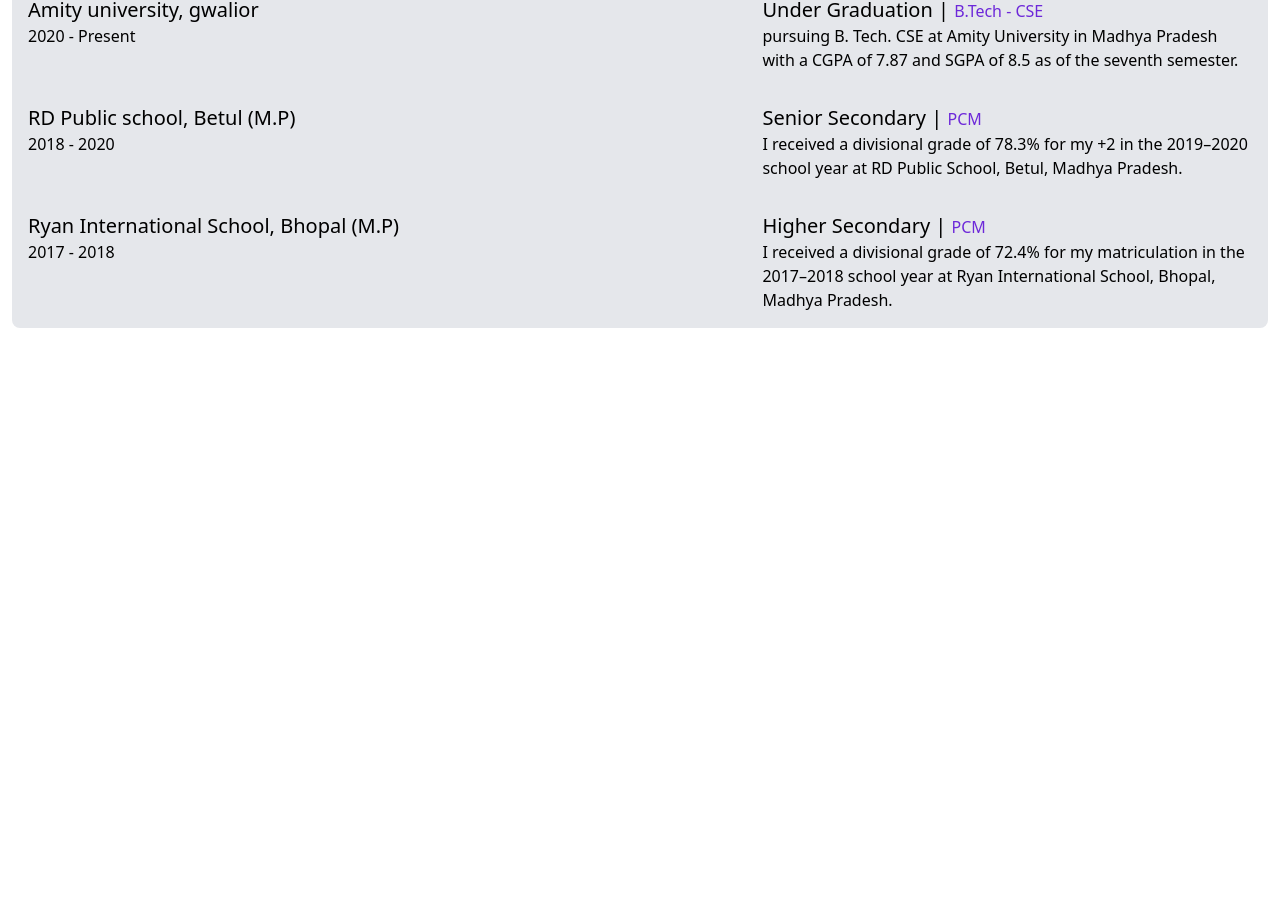
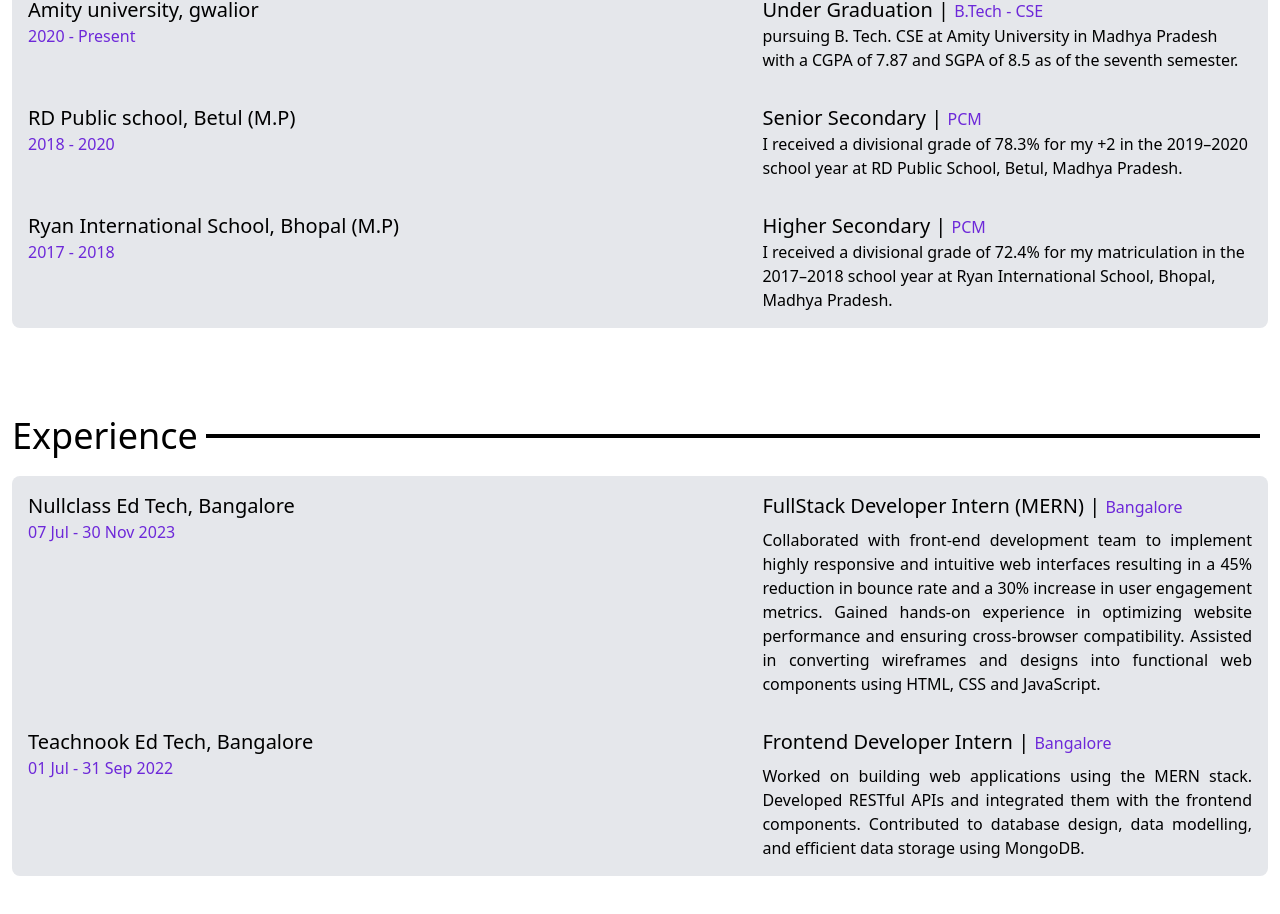
Before and after one commit to Rutuza/Vite-Portfolio, a React (Vite) app: page / in a window 1280 px wide. Shown: the part 914-1828 px from the top of the page. Before the commit the page ends 1242 px from the top, so only its background shows below. Built offline with nearby package versions, Linux system fonts and the light colour scheme.

Commit message:
experience section made

```diff
--- a/src/pages/About.jsx
+++ b/src/pages/About.jsx
@@ -79,8 +79,8 @@
 {/* Education section */}
 
       <section className="mt-20">
-        <div className="flex justify-center items-center">
-          <div className="text-4xl font-medium">Education</div>
+        <div className="flex items-center">
+          <div className="text-4xl font-medium text-left">Education</div>
           <div className="mx-2 w-full h-0 border-2 border-black"></div>
         </div>
 
@@ -91,7 +91,7 @@
           <div className="p-4 flex justify-between"> {/* amity*/}
             <div className="font-medium">
               <div className="text-xl">Amity university, gwalior</div>
-              <div className="year">2020 - Present</div>
+              <div className="text-violet-700">2020 - Present</div>
             </div>
             <div className="w-2/5">
               <div className="text-xl font-medium">
@@ -108,7 +108,7 @@
           <div className="p-4 flex justify-between">  {/* rd */}
             <div className="font-medium">
               <div className="text-xl">RD Public school, Betul (M.P)</div>
-              <div className="year">2018 - 2020</div>
+              <div className="text-violet-700">2018 - 2020</div>
             </div>
             <div className="w-2/5">
               <div className="text-xl font-medium">
@@ -125,7 +125,7 @@
           <div className="p-4 flex justify-between">  {/* ryan */}
             <div className="font-medium">
               <div className="text-xl">Ryan International School, Bhopal (M.P)</div>
-              <div className="year">2017 - 2018</div>
+              <div className="text-violet-700">2017 - 2018</div>
             </div>
             <div className="w-2/5">
               <div className="text-xl font-medium">
@@ -143,6 +143,56 @@
 
       {/* Experience section */}
 
+      <section className="mt-10 py-12">
+      <div className="flex items-center">
+          <div className="text-4xl font-medium text-left">Experience</div>
+          <div className="mx-2 w-full h-0 border-2 border-black"></div>
+        </div>
+
+        <div className="mt-5 bg-gray-200 rounded-lg "> {/* container*/}
+
+          <div className="p-4 flex justify-between"> {/* MERN internship*/}
+            <div className="font-medium">
+              <div className="text-xl">Nullclass Ed Tech, Bangalore</div>
+              <div className="text-violet-700">07 Jul - 30 Nov 2023</div>
+            </div>
+            <div className="w-2/5">
+              <div className="text-xl font-medium">
+                FullStack Developer Intern (MERN) | <span className="text-violet-700 text-base">Bangalore</span>
+              </div>
+              <div className="text-justify mt-2">
+              Collaborated with front-end development team to
+              implement highly responsive and intuitive web
+              interfaces resulting in a 45% reduction in bounce
+              rate and a 30% increase in user engagement
+              metrics. Gained hands-on experience in optimizing website
+              performance and ensuring cross-browser
+              compatibility. Assisted in converting wireframes and designs into functional web components using HTML, CSS and
+              JavaScript.
+              </div>
+            </div>
+          </div>
+
+         {/* teachnook */}
+
+          <div className="p-4 flex justify-between">  {/* teachnook internship*/}
+            <div className="font-medium">
+              <div className="text-xl">Teachnook Ed Tech, Bangalore</div>
+              <div className="text-violet-700">01 Jul - 31 Sep 2022</div>
+            </div>
+            <div className="w-2/5">
+              <div className="text-xl font-medium">
+                Frontend Developer Intern | <span className="text-violet-700 text-base">Bangalore</span>
+              </div>
+              <div className="text-justify mt-2">
+              Worked on building web applications using the
+              MERN stack. Developed RESTful APIs and integrated them with the frontend components. Contributed to database design, data modelling, and efficient data storage using MongoDB.
+              </div>
+            </div>
+          </div>
+
+        </div>
+      </section>
 
     </div>
   );
```
